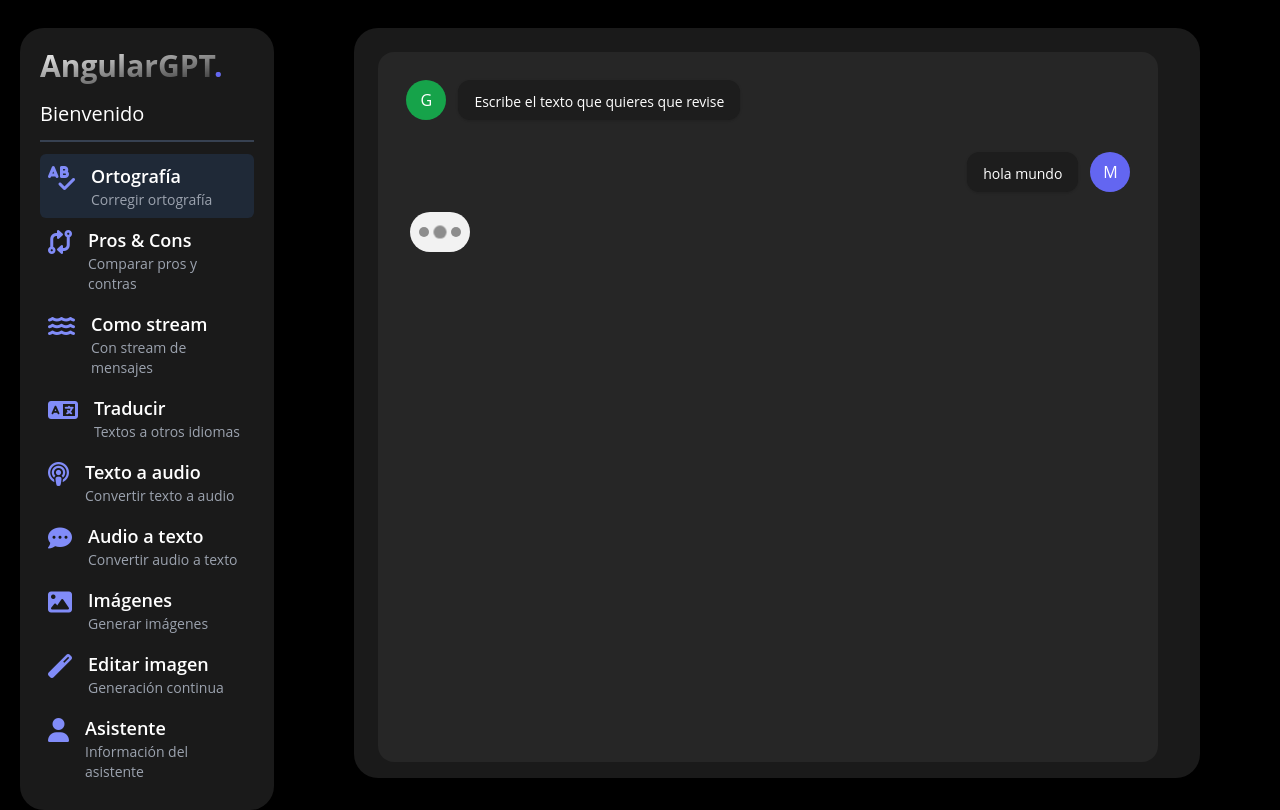
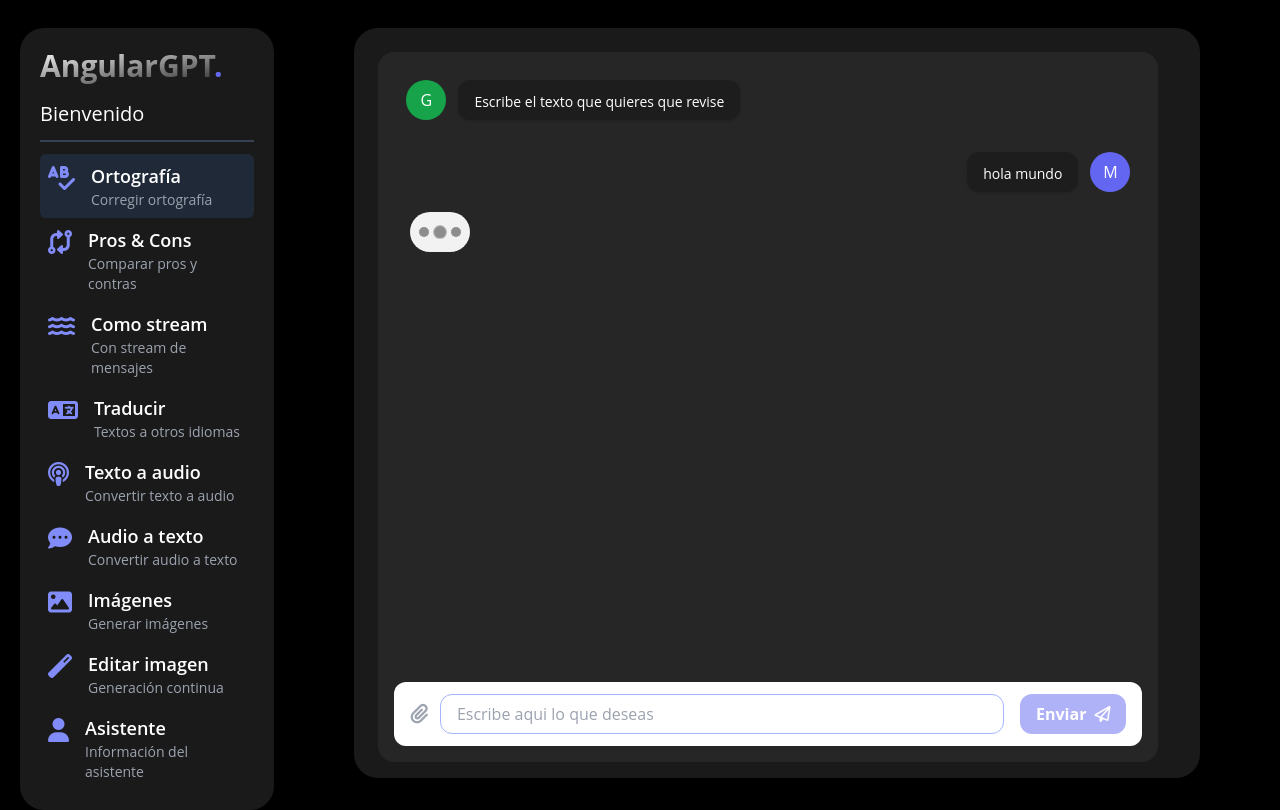
Before and after one commit to Piazzolla/angular-chatgpt, an Angular app: page /orthography in a window 1280 px wide. Built offline with nearby package versions, Linux system fonts and the light colour scheme.

Commit message:
mensaje con archivos adjuntos

```diff
--- a/src/app/presentation/components/index.ts
+++ b/src/app/presentation/components/index.ts
@@ -2,3 +2,5 @@
 export * from './chat-bubbles/myMessage/myMessage.component';
 export * from './sidebarMenuItem/sidebarMenuItem.component';
 export * from './typingLoader/typingLoader.component';
+export * from './text-boxes/textMessageBox/textMessageBox.component';
+export * from './text-boxes/textMessageBoxFile/textMessageBoxFile.component';
--- /dev/null
+++ b/src/app/presentation/components/text-boxes/textMessageBox/textMessageBox.component.html
@@ -0,0 +1,25 @@
+<form
+  [formGroup]="form"
+  (ngSubmit)="handleSubmit()"
+  class="flex flex-row items-center h-16 rounded-xl bg-white w-full px-4"
+>
+  <div class="flex-grow">
+    <div class="relative w-full">
+      <input
+        type="text"
+        autofocus
+        class="flex w-full border rounded-xl text-gray-800 focus:outline-none focus:border-indigo-300 pl-4 h-10"
+        [placeholder]="placeholder"
+        formControlName="prompt"
+        [autocomplete]="disableCorrections? 'on' : 'off'"
+        [spellcheck]="disableCorrections? 'on' : 'off'"
+        >
+      </div>
+  </div>
+  <div class="ml-4">
+    <button class="btn-primary" type="submit" [disabled]="form.invalid">
+      <span class="mr-2">Enviar</span>
+      <i class="fa-regular fa-paper-plane"></i>
+    </button>
+  </div>
+</form>
--- /dev/null
+++ b/src/app/presentation/components/text-boxes/textMessageBox/textMessageBox.component.ts
@@ -0,0 +1,33 @@
+import { CommonModule } from '@angular/common';
+import { ChangeDetectionStrategy, Component, EventEmitter, Input, Output, inject } from '@angular/core';
+import { FormBuilder, ReactiveFormsModule, Validators } from '@angular/forms';
+
+@Component({
+  selector: 'app-text-message-box',
+  standalone: true,
+  imports: [
+    CommonModule,
+    ReactiveFormsModule
+  ],
+  templateUrl: './textMessageBox.component.html',
+  changeDetection: ChangeDetectionStrategy.OnPush,
+})
+export class TextMessageBoxComponent {
+  @Input() public placeholder:string = '';
+  @Input() public disableCorrections:boolean = false;
+  @Output() public onMessage = new EventEmitter<string>();
+
+
+  public fb = inject(FormBuilder);
+  public form = this.fb.group({
+    prompt: ['', Validators.required]
+  });
+
+  handleSubmit() {
+    if(this.form.invalid) return;
+    const { prompt } = this.form.value;
+    this.onMessage.emit(prompt ?? '');
+    this.form.reset();
+  }
+
+ }
--- /dev/null
+++ b/src/app/presentation/components/text-boxes/textMessageBoxFile/textMessageBoxFile.component.html
@@ -0,0 +1,34 @@
+<form [formGroup]="form" (ngSubmit)="handleSubmit()"
+  class="flex flex-row items-center h-16 rounded-xl bg-white w-full px-4">
+
+  <div class="mr-3">
+    <button
+    (click)="fileInput.click()"
+    class="flex items-center justify-center text-gray-400">
+      <i class="fa-solid fa-paperclip text-xl"></i>
+    </button>
+    <input type="file"
+    #fileInput
+    hidden
+    (change)="handleSelectedFile($event)"
+    />
+  </div>
+
+  <div class="flex-grow">
+    <div class="relative w-full">
+
+
+
+      <input type="text" autofocus
+        class="flex w-full border rounded-xl text-gray-800 focus:outline-none focus:border-indigo-300 pl-4 h-10"
+        [placeholder]="placeholder" formControlName="prompt" [autocomplete]="disableCorrections? 'on' : 'off'"
+        [spellcheck]="disableCorrections? 'on' : 'off'">
+    </div>
+  </div>
+  <div class="ml-4">
+    <button class="btn-primary" type="submit" [disabled]="form.invalid">
+      <span class="mr-2">Enviar</span>
+      <i class="fa-regular fa-paper-plane"></i>
+    </button>
+  </div>
+</form>
--- /dev/null
+++ b/src/app/presentation/components/text-boxes/textMessageBoxFile/textMessageBoxFile.component.ts
@@ -0,0 +1,50 @@
+import { CommonModule } from '@angular/common';
+import { ChangeDetectionStrategy, Component, EventEmitter, Input, Output, inject } from '@angular/core';
+import { FormBuilder, ReactiveFormsModule, Validators } from '@angular/forms';
+
+export interface TextMessageEvent {
+  file: File;
+  prompt?: string | null;
+}
+
+
+@Component({
+  selector: 'app-text-message-box-file',
+  standalone: true,
+  imports: [
+    CommonModule,
+    ReactiveFormsModule
+  ],
+  templateUrl: './textMessageBoxFile.component.html',
+  changeDetection: ChangeDetectionStrategy.OnPush,
+})
+export class TextMessageBoxFileComponent {
+  @Input() public placeholder:string = '';
+  @Input() public disableCorrections:boolean = false;
+  @Output() public onMessage = new EventEmitter<TextMessageEvent>();
+
+
+  public fb = inject(FormBuilder);
+  public form = this.fb.group({
+    prompt: [],
+    file: [null, Validators.required]
+  });
+
+  public file: File | undefined;
+
+  handleSelectedFile(event: any) {
+    const file = event.target.files.item(0);
+    this.form.controls.file.setValue(file);
+    console.log(file);
+
+  }
+
+  handleSubmit() {
+    if(this.form.invalid) return;
+    const { prompt, file } = this.form.value;
+
+    this.onMessage.emit({prompt, file: file!});
+    this.form.reset();
+  }
+
+ }
--- a/src/app/presentation/pages/orthographyPage/orthographyPage.component.html
+++ b/src/app/presentation/pages/orthographyPage/orthographyPage.component.html
@@ -16,4 +16,12 @@
   </div>
 
   <!-- MessageBox -->
+  <!-- <app-text-message-box
+    placeholder="Escribe aqui lo que deseas"
+    (onMessage)="handleMessage($event)"
+  /> -->
+  <app-text-message-box-file
+    placeholder="Escribe aqui lo que deseas"
+    (onMessage)="handleMessageWithFile($event)"
+  />
 </div>
--- a/src/app/presentation/pages/orthographyPage/orthographyPage.component.ts
+++ b/src/app/presentation/pages/orthographyPage/orthographyPage.component.ts
@@ -1,6 +1,6 @@
 import { CommonModule } from '@angular/common';
 import { ChangeDetectionStrategy, Component } from '@angular/core';
-import { ChatMessageComponent, MyMessageComponent, TypingLoaderComponent } from '@components/index';
+import { ChatMessageComponent, MyMessageComponent, TextMessageBoxComponent, TextMessageBoxFileComponent, TextMessageEvent, TypingLoaderComponent } from '@components/index';
 
 @Component({
   selector: 'app-orthography-page',
@@ -9,9 +9,21 @@
     CommonModule,
     ChatMessageComponent,
     MyMessageComponent,
-    TypingLoaderComponent
+    TypingLoaderComponent,
+    TextMessageBoxComponent,
+    TextMessageBoxFileComponent
   ],
   templateUrl: './orthographyPage.component.html',
   changeDetection: ChangeDetectionStrategy.OnPush,
 })
-export default class OrthographyPageComponent { }
+export default class OrthographyPageComponent {
+
+  handleMessage( prompt: string ) {
+    console.log({ prompt })
+  }
+
+  handleMessageWithFile( {prompt, file}: TextMessageEvent ) {
+    console.log({ prompt, file })
+  }
+
+ }
```
